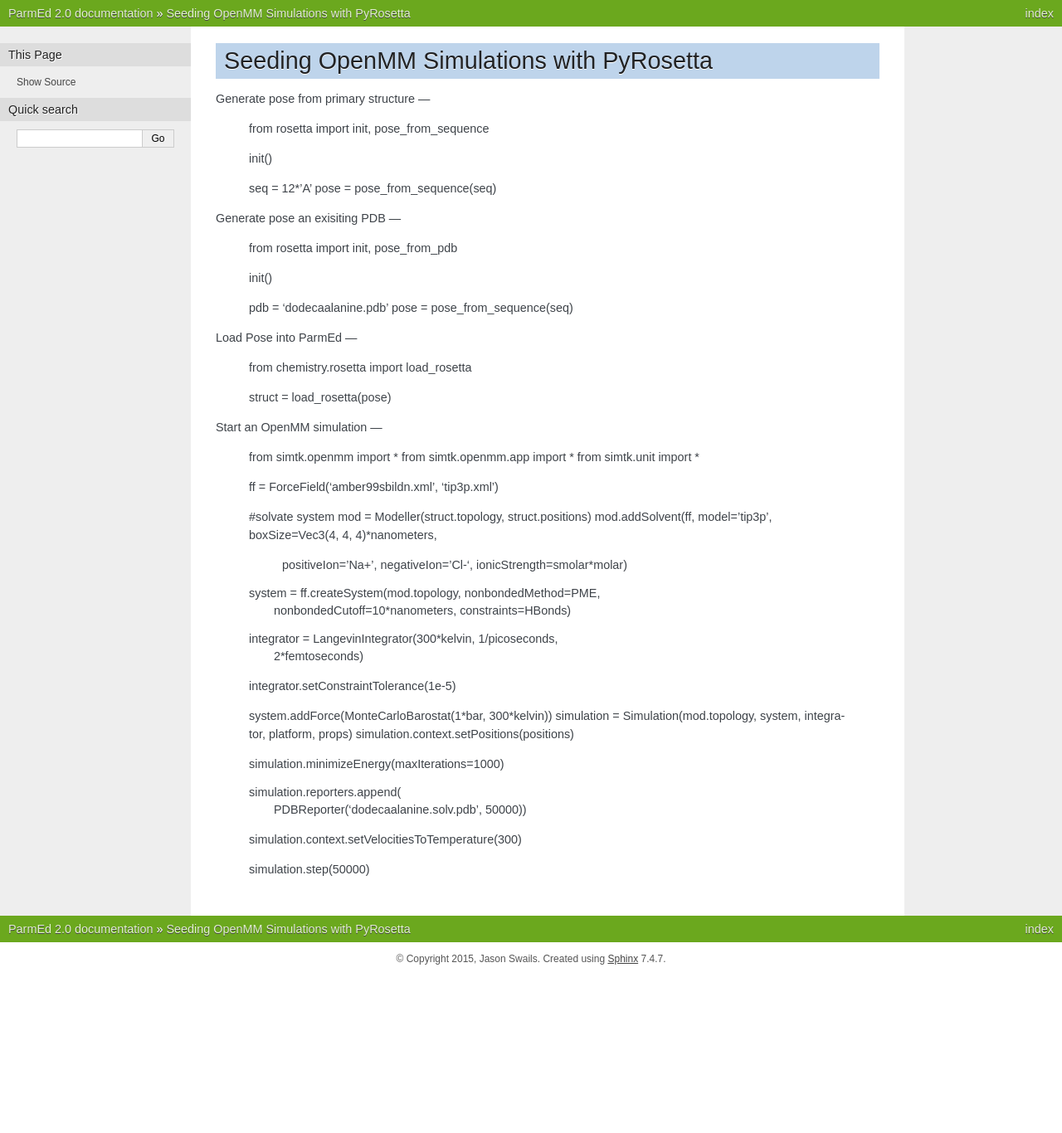
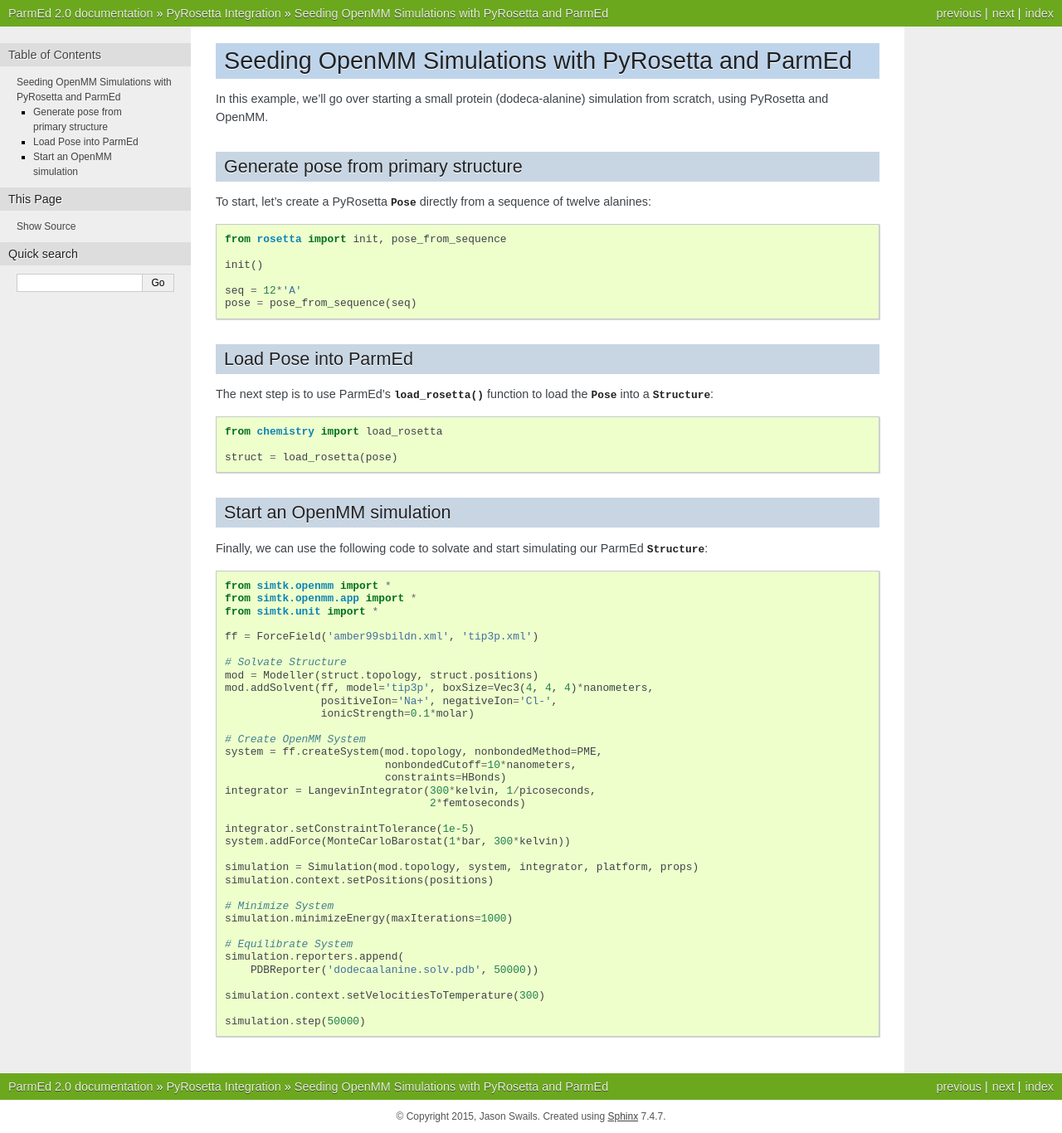
Before and after one commit to ParmEd/ParmEd, a Sphinx documentation site: the page built from doc/omm_rosetta.rst, in a window 1280 px wide. Shown: the whole page at 83% size. Built offline with Sphinx 7.4.7, drawn with Linux system fonts in a browser that asks for light colours; before the commit the page ends 1176 px from its top, so only the background shows below that.

Commit message:
second draft

```diff
--- a/doc/omm_rosetta.rst
+++ b/doc/omm_rosetta.rst
@@ -1,8 +1,14 @@
-Seeding OpenMM Simulations with PyRosetta
-==========================================
+Seeding OpenMM Simulations with PyRosetta and ParmEd
+====================================================
+
+In this example, we'll go over starting a small protein
+(dodeca-alanine) simulation from scratch, using PyRosetta and OpenMM.
 
 Generate pose from primary structure
----
+~~~~~~~~~~~~~~~~~~~~~~~~~~~~~~~~~~~~
+
+To start, let's create a PyRosetta :class:`Pose`
+directly from a sequence of twelve alanines::
 
     from rosetta import init, pose_from_sequence
 
@@ -12,39 +18,36 @@
     pose = pose_from_sequence(seq)
 
 
-Generate pose an exisiting PDB
----
+Load Pose into ParmEd
+~~~~~~~~~~~~~~~~~~~~~
 
-    from rosetta import init, pose_from_pdb
+The next step is to use ParmEd's :func:`load_rosetta` function
+to load the :class:`Pose` into a :class:`Structure`::
 
-    init()
-
-    pdb = 'dodecaalanine.pdb'
-    pose = pose_from_sequence(seq)
-
-
-Load Pose into ParmEd
----
-
-    from chemistry.rosetta import load_rosetta
+    from chemistry import load_rosetta
 
     struct = load_rosetta(pose)
 
 
 Start an OpenMM simulation
----
+~~~~~~~~~~~~~~~~~~~~~~~~~~
+
+Finally, we can use the following code to solvate and
+start simulating our ParmEd :class:`Structure`::
+
     from simtk.openmm import *
     from simtk.openmm.app import *
     from simtk.unit import *
 
     ff = ForceField('amber99sbildn.xml', 'tip3p.xml')
 
-    #solvate system
+    # Solvate Structure
     mod = Modeller(struct.topology, struct.positions)
     mod.addSolvent(ff, model='tip3p', boxSize=Vec3(4, 4, 4)*nanometers,
                    positiveIon='Na+', negativeIon='Cl-',
-                   ionicStrength=smolar*molar)
+                   ionicStrength=0.1*molar)
 
+    # Create OpenMM System
     system = ff.createSystem(mod.topology, nonbondedMethod=PME,
                              nonbondedCutoff=10*nanometers,
                              constraints=HBonds)
@@ -52,13 +55,15 @@
                                     2*femtoseconds)
 
     integrator.setConstraintTolerance(1e-5)
+    system.addForce(MonteCarloBarostat(1*bar, 300*kelvin))
 
-    system.addForce(MonteCarloBarostat(1*bar, 300*kelvin))
     simulation = Simulation(mod.topology, system, integrator, platform, props)
     simulation.context.setPositions(positions)
 
+    # Minimize System
     simulation.minimizeEnergy(maxIterations=1000)
 
+    # Equilibrate System
     simulation.reporters.append(
         PDBReporter('dodecaalanine.solv.pdb', 50000))
 
```
Also changed, not shown: doc/index.rst (+7 -5 lines), doc/rosetta.rst (+14 -13 lines), 1 other file.
